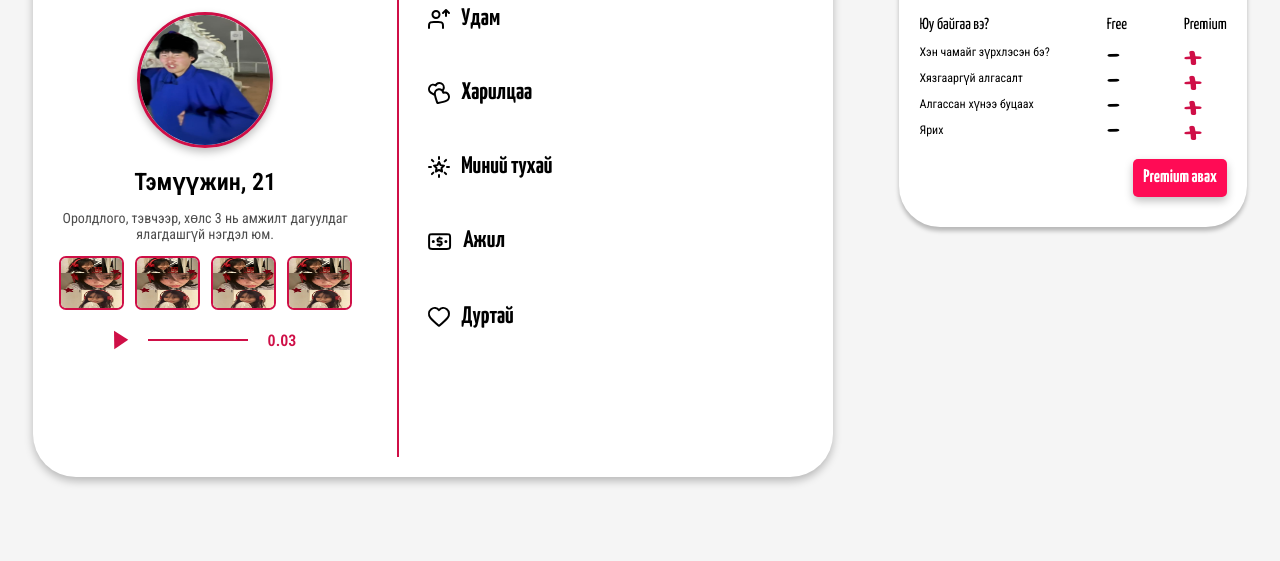
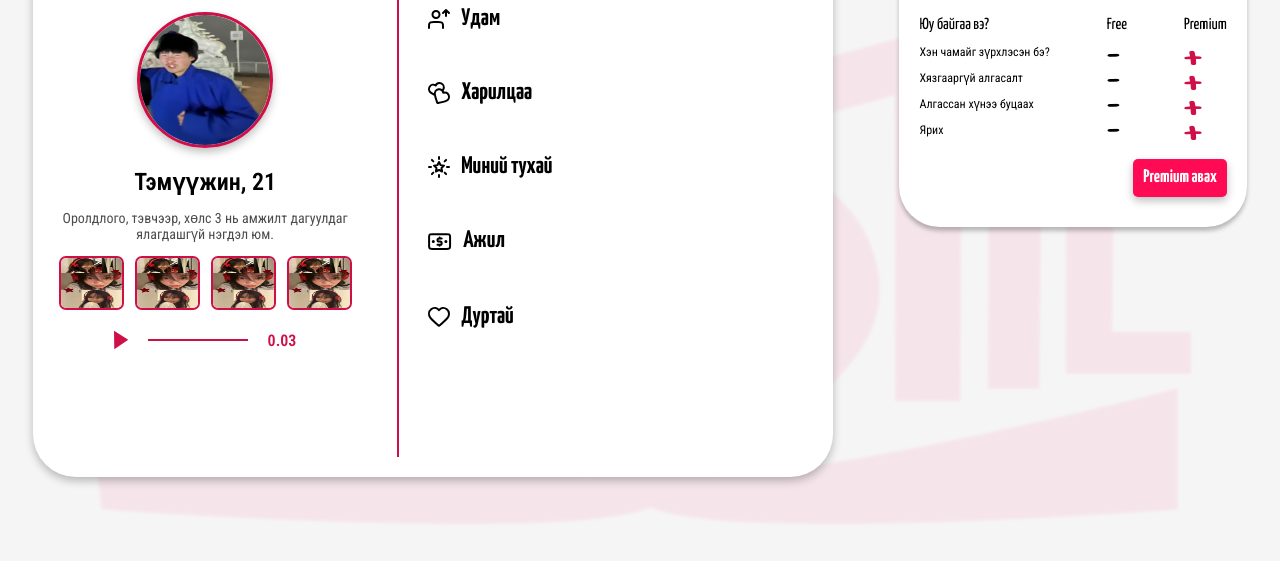
Before and after one commit to vrvntslmn/numdate, a plain HTML site: page profile.html in a window 1280 px wide. Shown: the part 143-704 px from the top of the page. Drawn offline with Linux system fonts and the light colour scheme.

Commit message:
background

```diff
--- a/profile.html
+++ b/profile.html
@@ -44,6 +44,28 @@
         </a>
     </header>
     <main>
+        <svg class="bckground" width="1448" height="771" viewBox="0 0 1448 771" fill="none" xmlns="http://www.w3.org/2000/svg">
+        <g opacity="0.15" filter="url(#filter0_f_550_2649)">
+        <path d="M1340.98 516.181H1444V570.681H1280.49V559.958H1280.28L1280.66 356.841L1217.06 379.549L1196 317.584L1333.41 273.266V273.531L1343.51 269.586L1340.98 516.181Z" fill="#F88DAD"/>
+        <path d="M118.944 275.799L118.456 274.663L268.385 319.334L219.043 376.516L167.003 356.513L167.669 563.161H167.506V570.682H4V516.182H108.942L106.437 271.131L118.944 275.799Z" fill="#F88DAD"/>
+        <path d="M378.858 244.409L332.294 307.845L272.273 285.995L273.308 589.781L204.394 589.994L200.62 193.489L201.095 193.692L200.859 193.288L378.858 244.409Z" fill="#F88DAD"/>
+        <path d="M1245.77 590.471L1178.81 590.289L1179.84 276.45L1102.39 297.678L1084.59 229.18L1226.07 196.583L1226.48 197.67L1250.08 189.731L1245.77 590.471Z" fill="#F88DAD"/>
+        <path d="M772.021 40.2354L771.847 40.3789L891.757 140.3L842.421 181.412L722.511 81.4912L603.926 180.311L560.441 144.075L679.027 45.2559L678.931 45.1758L728.268 4.06445L728.363 4.14355L728.537 4L772.021 40.2354Z" fill="#F88DAD"/>
+        <path d="M1142.53 606.682L1057.63 606.27L1056.98 207.199L734.521 294.435L734.135 293.418L733.631 294.818L397.469 208.223L396.809 601.931L309.654 602.341L306.568 109.772L339.787 120.272L340.203 119.121L734.626 220.723L1113.47 118.232L1114.08 119.836L1145.54 109.533L1142.53 606.682Z" fill="#F88DAD"/>
+        <path d="M269.029 570.277L161.148 686.208L119.599 659.36L203.629 570.682L269.029 570.277Z" fill="#F88DAD"/>
+        <path d="M829.607 327.547C954.445 316.869 1012.86 410.527 1000.38 479.418C982.334 579.041 775.753 674.115 735.03 706.931C695.605 677.385 459.645 569.562 449.401 455.505C443.912 394.395 494.258 325.431 591.149 325.431C703.621 331.291 724.573 393.556 724.573 393.556C724.573 393.556 729.963 344.119 829.607 327.547Z" stroke="#F88DAD" stroke-width="70" stroke-linecap="round" stroke-linejoin="round"/>
+        <path d="M4 589.876C4 589.876 609.577 735.785 730.692 699.136C851.807 662.487 851.807 705.244 730.692 747.999C609.577 790.754 20.3506 747.999 20.3506 747.999L4 589.876Z" fill="#F88DAD"/>
+        <path d="M1426.49 589.876C1426.49 589.876 861.489 735.785 745.218 699.136C628.947 662.487 628.947 705.244 745.218 747.999C861.489 790.754 1426.49 747.999 1426.49 747.999V589.876Z" fill="#F88DAD"/>
+        </g>
+        <defs>
+        <filter id="filter0_f_550_2649" x="0" y="0" width="1448" height="771.001" filterUnits="userSpaceOnUse" color-interpolation-filters="sRGB">
+        <feFlood flood-opacity="0" result="BackgroundImageFix"/>
+        <feBlend mode="normal" in="SourceGraphic" in2="BackgroundImageFix" result="shape"/>
+        <feGaussianBlur stdDeviation="2" result="effect1_foregroundBlur_550_2649"/>
+        </filter>
+        </defs>
+        </svg>
+
         <div class="main-container">
             <article>
                 <div class="profile-head">
--- a/styles.css
+++ b/styles.css
@@ -111,12 +111,20 @@ main{
     padding: 25px;
 }
 
+.bckground{
+    position: absolute;
+    width: 100%;
+    height: 590px;
+    z-index: -1;
+}
+
 div.main-container{
     min-height: 500px;
     background-color: white;
     border-radius: 43px;
     display: flex;
     flex: 0 1 800px;
+    z-index: 0;
     flex-wrap: wrap;
     justify-content: space-between;
     box-shadow: 0px 4px 8px rgba(0, 0, 0, 0.25);
```
